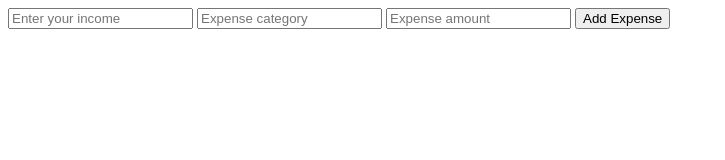
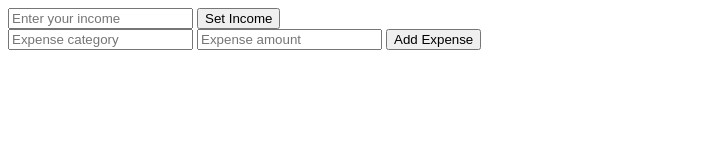
Before and after one commit to EleoXDA/Expense_Tracker_JS, a plain HTML site: page index.html in a window 1280 px wide. Shown: the whole page, without its empty margins (0-725 px from the left). Drawn offline with Linux system fonts and the light colour scheme.

Commit message:
Update index.html
Add section for addition of income separately

```diff
--- a/index.html
+++ b/index.html
@@ -4,14 +4,19 @@
     <title>Expense Tracker</title>
   </head>
   <body>
-    <div id="input-section">
+    <div id="income-section">
       <input type="number" id="income" placeholder="Enter your income">
+      <button id="add-income">Set Income</button>
+    </div>
+    <div id="expense-section">
       <input type="text" id="expense-category" placeholder="Expense category">
       <input type="number" id="expense-amount" placeholder="Expense amount">
       <button id="add-expense">Add Expense</button>
     </div>
     <div id="summary-section">
-        <!-- Summary will be displayed here -->
+      <table id="summary-table">
+        <!-- Income and Expenses will be listed here -->
+      </table>
     </div>
   </body>
 </html>
```
